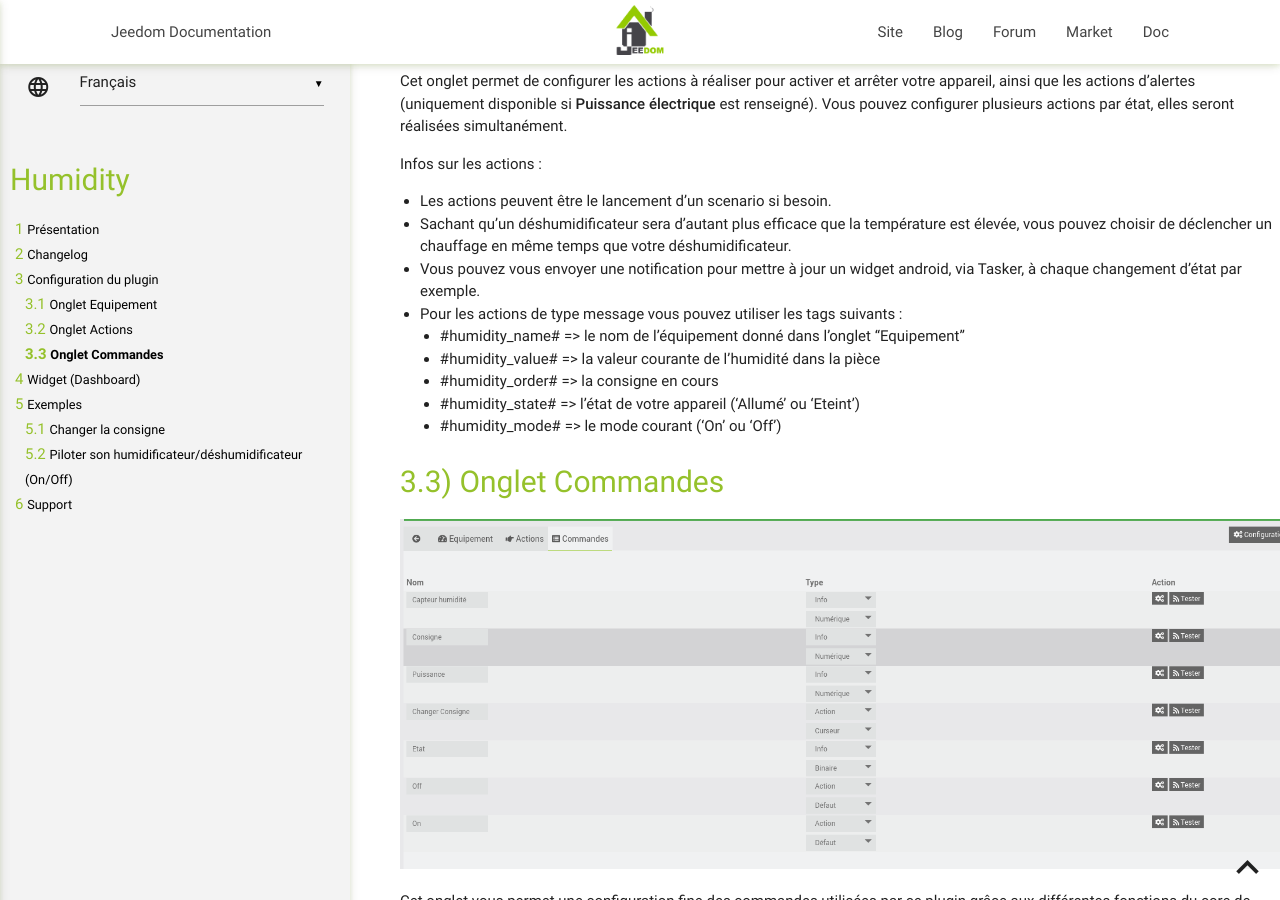
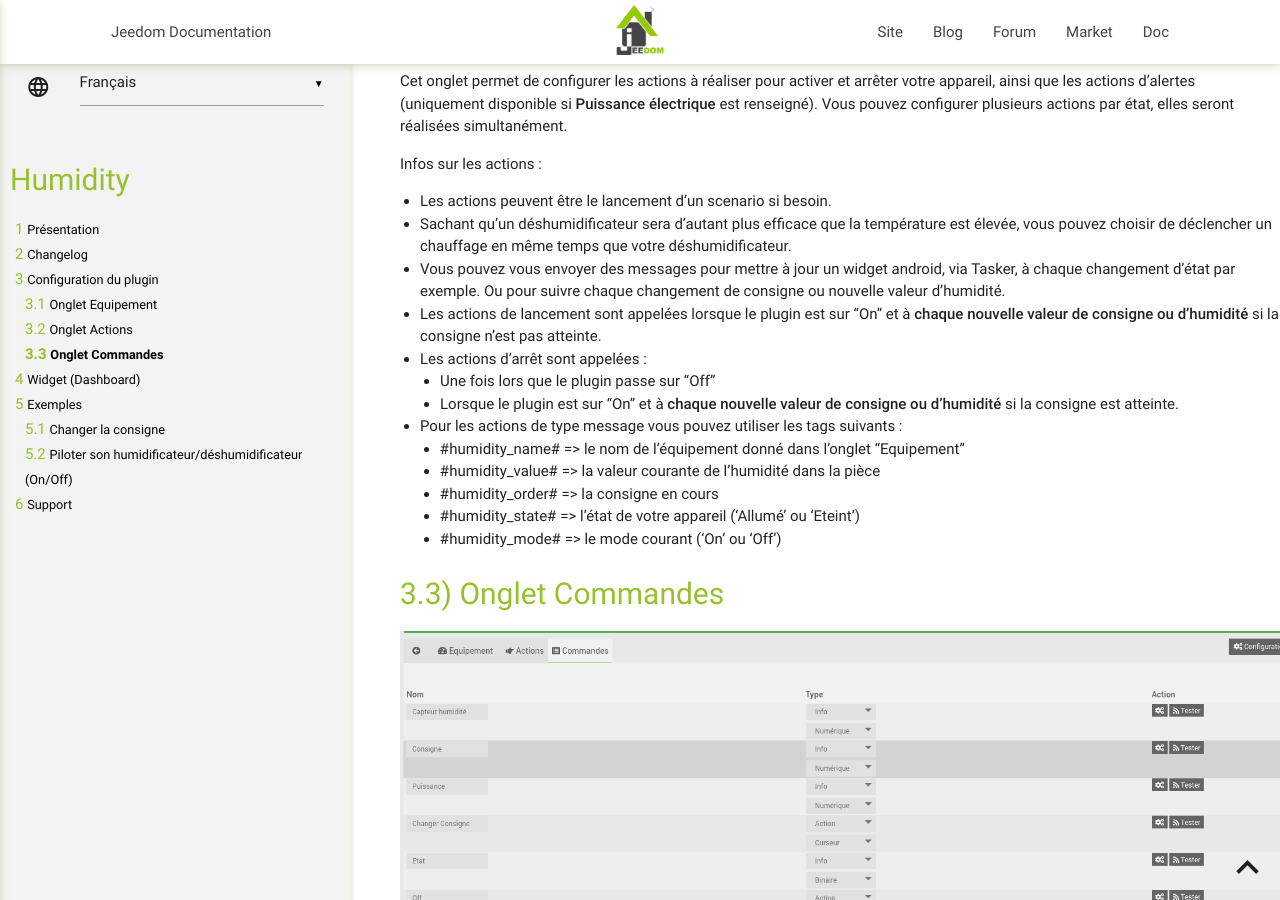
Before and after one commit to AgP42/humidity, a Jekyll site: the page built from docs/fr_FR/index.md, in a window 1280 px wide and 900 px high, scrolled down 1680 px. Built offline with Jekyll 4.4.1, drawn with Linux system fonts in a browser that asks for light colours; our own code applies the rules of GitHub Pages for plain Markdown files; some of the changed text lies outside the part shown.

Commit message:
update icone et relecture doc

```diff
--- a/docs/fr_FR/index.md
+++ b/docs/fr_FR/index.md
@@ -37,7 +37,11 @@ Vous pouvez configurer plusieurs actions par état, elles seront réalisées sim
 Infos sur les actions :
 * Les actions peuvent être le lancement d'un scenario si besoin.
 * Sachant qu'un déshumidificateur sera d'autant plus efficace que la température est élevée, vous pouvez choisir de déclencher un chauffage en même temps que votre déshumidificateur.
-* Vous pouvez vous envoyer une notification pour mettre à jour un widget android, via Tasker, à chaque changement d'état par exemple.
+* Vous pouvez vous envoyer des messages pour mettre à jour un widget android, via Tasker, à chaque changement d'état par exemple. Ou pour suivre chaque changement de consigne ou nouvelle valeur d'humidité.
+* Les actions de lancement sont appelées lorsque le plugin est sur "On" et à **chaque nouvelle valeur de consigne ou d'humidité** si la consigne n'est pas atteinte.
+* Les actions d'arrêt sont appelées :
+   * Une fois lors que le plugin passe sur "Off"
+   * Lorsque le plugin est sur "On" et à **chaque nouvelle valeur de consigne ou d'humidité** si la consigne est atteinte.
 * Pour les actions de type message vous pouvez utiliser les tags suivants :
    * #humidity_name# => le nom de l'équipement donné dans l'onglet "Equipement"
    * #humidity_value# => la valeur courante de l'humidité dans la pièce
```
Also changed, not shown: other parts of docs/fr_FR/index.md (+3 -1 lines), plugin_info/humidity_icon.png, 2 other files.
